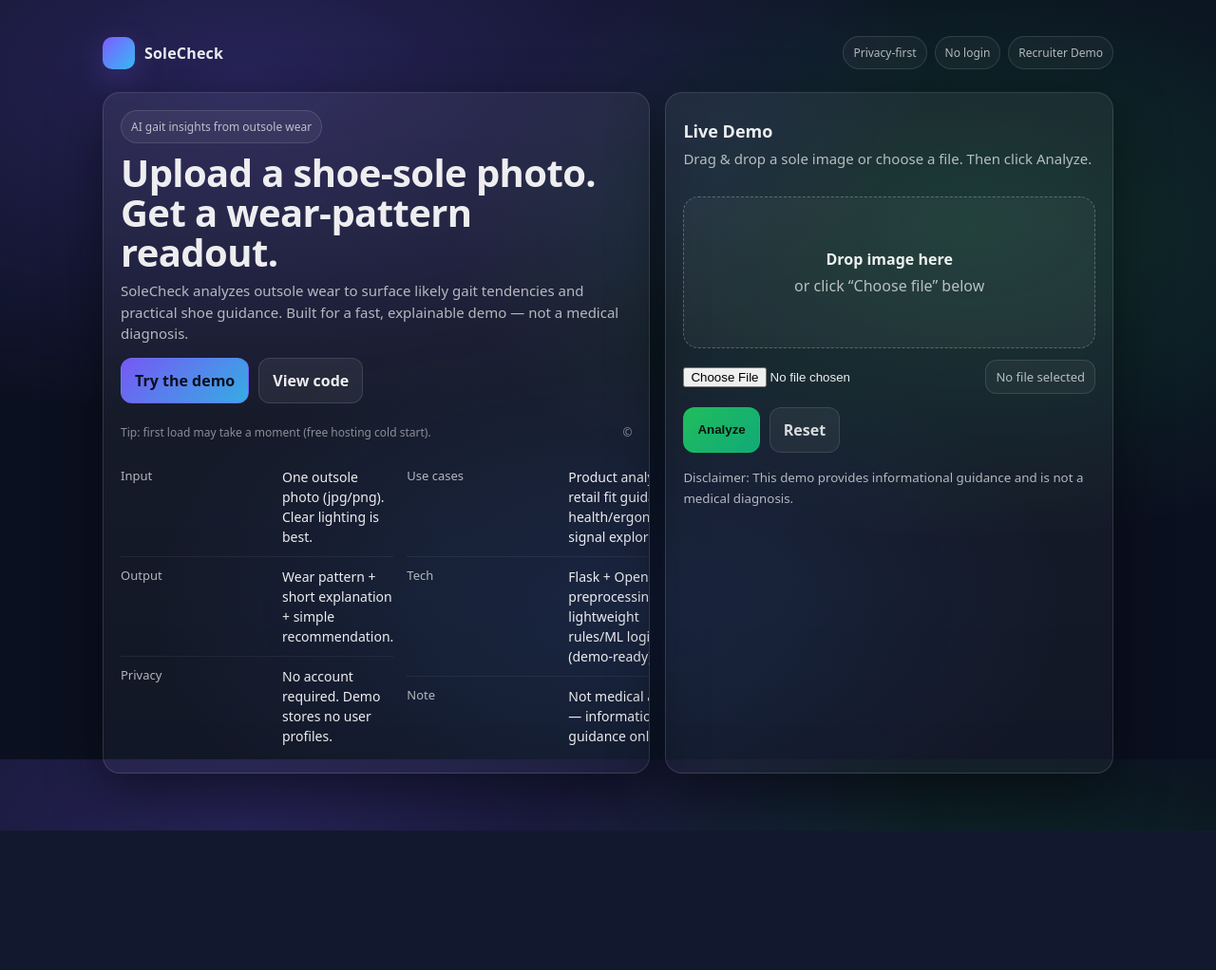
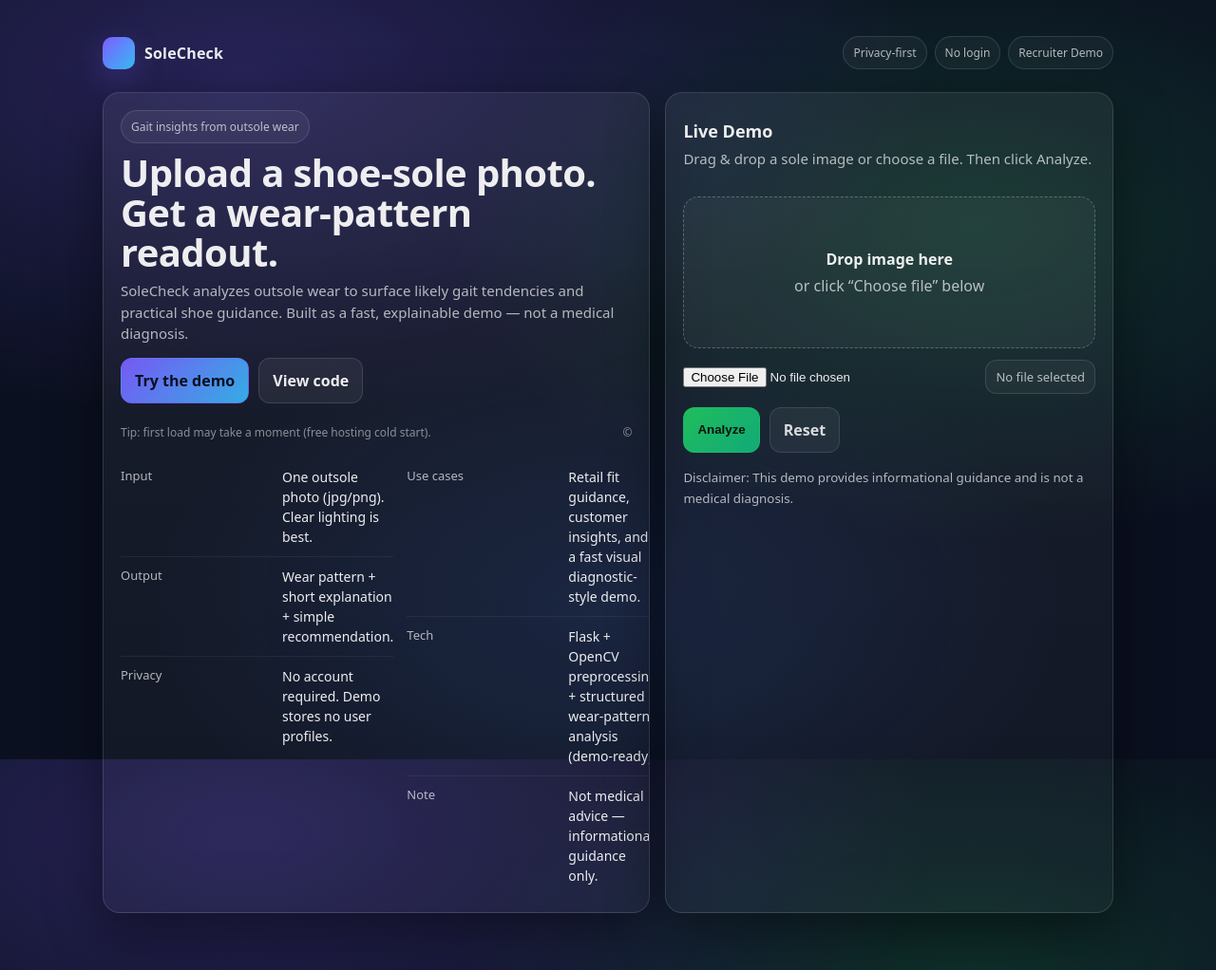
Before and after one commit to omedakbari/SoleCheck, a Flask app: page / in a window 1280 px wide. Shown: the whole page at 95% size. Before the commit the page ends 875 px from the top, so only its background shows below. Run offline with Flask 3, Linux system fonts and the light colour scheme.

Commit message:
Update index.html

```diff
--- a/templates/index.html
+++ b/templates/index.html
@@ -25,11 +25,11 @@
       <!-- Left: pitch + value -->
       <div class="card">
         <div class="cardHeader">
-          <div class="badge">AI gait insights from outsole wear</div>
+          <div class="badge">Gait insights from outsole wear</div>
           <h1 class="h1">Upload a shoe-sole photo.<br/>Get a wear-pattern readout.</h1>
           <p class="sub">
-            SoleCheck analyzes outsole wear to surface likely gait tendencies and practical shoe guidance.
-            Built for a fast, explainable demo — not a medical diagnosis.
+             SoleCheck analyzes outsole wear to surface likely gait tendencies and practical shoe guidance.
+            Built as a fast, explainable demo — not a medical diagnosis.
           </p>
 
           <div class="ctaRow">
@@ -61,11 +61,11 @@
             <div>
               <div class="kv">
                 <div class="k">Use cases</div>
-                <div class="v">Product analytics, retail fit guidance, health/ergonomics signal exploration.</div>
+                <div class="v">Retail fit guidance, customer insights, and a fast visual diagnostic-style demo.</div>
               </div>
               <div class="kv">
                 <div class="k">Tech</div>
-                <div class="v">Flask + OpenCV preprocessing + lightweight rules/ML logic (demo-ready).</div>
+                <div class="v">Flask + OpenCV preprocessing + structured wear-pattern analysis (demo-ready).</div>
               </div>
               <div class="kv">
                 <div class="k">Note</div>
```
